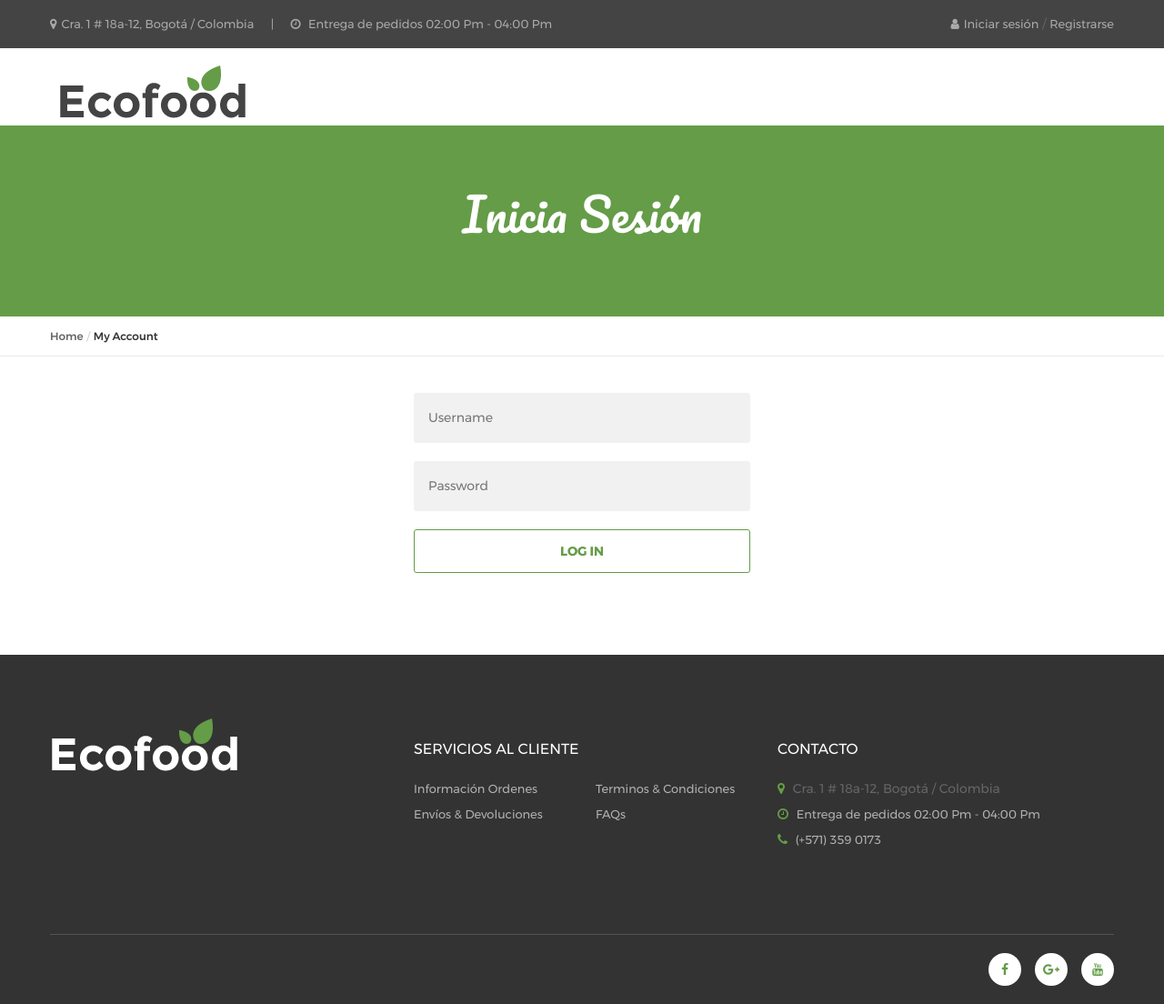
After one commit to jfavilau/MarketPlace, a Django app: page /login/ in a window 1280 px wide. The commit adds this page. Shown: the whole page at 91% size. Run offline with Django 3.2, Linux system fonts and the light colour scheme; parts of the project's set-up code (start-up, migrations or seed data) failed here and were passed over; some libraries are stand-ins or nearby versions.

Commit message:
Login Implemented, Header Modified by User's status

```diff
--- a/gettingstarted/urls.py
+++ b/gettingstarted/urls.py
@@ -42,6 +42,8 @@ urlpatterns = [
     url(r'^updateOrder', hello.views.updateOrder, name='updateOrder'),
     url(r'^oadmin', hello.views.indexOrdersAdmin, name='ordersadmin'),
     url(r'^shoppingCartPersist/', hello.views.shoppingCartPersist, name='shoppingCartPersist'),
+    url(r'^loginLogic/', hello.views.login_logic, name='loginLogic'),
+    url(r'^login/', hello.views.login_view, name='login'),
 ]
 
 # Login and logout views for the browsable API
--- /dev/null
+++ b/hello/templates/login.html
@@ -0,0 +1,163 @@
+<!DOCTYPE html>
+<!--if IE 8html.no-js.lt-ie9(lang='en')
+-->
+<!-- [if gt IE 8] <!-->
+<html class="no-js" lang="en">
+<!-- <![endif]-->
+
+<head>
+    <!--
+    Basic Page Needs
+    ==================================================
+    -->
+    <meta charset="UTF-8">
+    <title>Login - Ecofood html5 templates</title>
+    <meta name="description" content="Ecofood theme tempalte">
+    <meta name="author" content="AuCreative">
+    <meta name="keywords" content="Ecofood theme template">
+    <!--
+    Mobile Specific Metas
+    ==================================================
+    -->
+    <meta name="viewport" content="width=device-width, initial-scale=1">
+    <!--
+    CSS
+    ==================================================
+    -->
+    <link href="../static/fonts/fonts.css" rel="stylesheet">
+    <link href="../static/vendor/font-awesome/css/font-awesome.min.css" rel="stylesheet">
+    <link href="../static/vendor/bootstrap/dist/css/bootstrap.min.css" rel="stylesheet">
+    <link href="../static/vendor/css-hamburgers/dist/hamburgers.min.css" rel="stylesheet">
+    <link href="../static/vendor/malihu-custom-scrollbar-plugin/jquery.mCustomScrollbar.css" rel="stylesheet">
+    <link href="../static/vendor/animate.css/animate.min.css" rel="stylesheet">
+    <link href="../static/css/main.css" rel="stylesheet">
+    <link href="../static/css/switcher.css" rel="stylesheet">
+    <link href="../static/css/colors/green.css" rel="stylesheet" id="colors">
+    <link href="../static/css/retina.css" rel="stylesheet">
+    <!--
+    Favicons
+    ==================================================
+    -->
+    <link rel="shortcut icon" href="../static/favicon.png">
+    <link rel="apple-touch-icon" href="../static/apple-touch-icon.png">
+    <link rel="apple-touch-icon" sizes="72x72" href="a../static/pple-touch-icon-72x72.png">
+    <link rel="apple-touch-icon" sizes="114x114" href="../static/apple-touch-icon-114x114.png">
+    <script src="../static/js/modernizr-custom.js"></script>
+</head>
+
+<body>
+<!-- page load-->
+<div class="page-loader">
+    <div class="loader"></div>
+</div>
+<header>
+    <!-- header-2-->
+    <div class="section dark-background">
+        <div class="container">
+            <div class="header-2">
+                <div class="header-left">
+                    <p>
+                        <i class="fa fa-map-marker"></i>Cra. 1 # 18a-12, Bogotá / Colombia
+                        <span>|</span>
+                        <i class="fa fa-clock-o"></i> Entrega de pedidos 02:00 Pm - 04:00 Pm</p>
+                </div>
+                <div class="header-right">
+                    <div class="header-login">
+                        <a href="{% url 'login' %}">
+                            <i class="fa fa-user"></i>Iniciar sesión</a>
+                        <span>/</span>
+                        <a href="{% url 'regUser' %}">Registrarse</a>
+                    </div>
+                    <!--<span class="divider">|</span>-->
+                </div>
+            </div>
+        </div>
+    </div>
+    <!-- end header-2-->
+</header>
+<nav>
+    <!-- nav-2-->
+    <div class="section white-background" id="js-navbar">
+        <div class="container">
+            <div class="nav-1 nav-2">
+                <button class="hamburger has-animation hamburger--collapse" id="toggle-icon">
+                        <span class="hamburger-box">
+                            <span class="hamburger-inner"></span>
+                        </span>
+                </button>
+                <div class="logo">
+                    <a href="index.html">
+                        <img src="../static/images/icons/ic-logo-01.png" alt="Ecofood"/>
+                    </a>
+                </div>
+
+            </div>
+        </div>
+    </div>
+    <!--end nav-2-->
+</nav>
+<section>
+    <div class="section primary-color-background">
+        <div class="container">
+            <div class="p-t-70 p-b-85">
+                <!-- Heading page-->
+                <div class="heading-page-1">
+                    <h3>Inicia Sesión</h3>
+                </div>
+            </div>
+        </div>
+    </div>
+    <div class="section border-bottom-grey">
+        <div class="container">
+            <div class="breadcrumb-1">
+                <ul>
+                    <li>
+                        <a href="index.html">Home</a>
+                    </li>
+                    <li>
+                        <a href="register.html">My Account</a>
+                    </li>
+                </ul>
+            </div>
+        </div>
+    </div>
+</section>
+<div class="page-content p-t-40 p-b-90">
+    <div class="container">
+        <div class="row">
+            <div class="col-md-4 col-md-push-4">
+                <!--login-1-->
+                <div class="register-1 login-1">
+                    <form class="theme-form">
+                        <input id="username" class="theme-input-text" type="text" placeholder="Username"/>
+                        <input id="password"class="theme-input-text" type="password" placeholder="Password"/>
+                        <!--<div class="theme-checkbox">
+                            <div class="item theme-input-chk">
+                                <input type="checkbox" id="poly" />
+                                <label for="poly"></label>
+                                <span>Remember me</span>
+                            </div>
+                            <div class="item theme-input-chk">
+                                <input type="checkbox" id="email" />
+                                <label for="email"></label>
+                                <span>Forgot your Password</span>
+                            </div>
+                        </div>-->
+                    </form>
+                    <button id="login" class="au-btn au-btn-border au-btn-radius btn-block btn-submit" data-url="{% url 'loginLogic'%}">LOG IN
+                    </button>
+
+                </div>
+
+                <!-- end login-1-->
+            </div>
+        </div>
+        <div id="Error" style="margin-left: 6.5cm;"></div>
+    </div>
+</div>
+{% include "footer.html" %}
+<script src="../static/js/login.js" type="text/javascript"></script>
+
+</body>
+
+</html>
--- a/hello/views.py
+++ b/hello/views.py
@@ -1,6 +1,7 @@
 import json
 from time import strftime, gmtime
 
+from django.contrib.auth import authenticate, login
 from django.core.mail import send_mail
 from django.http import HttpResponse, JsonResponse, HttpResponseRedirect
 
@@ -369,3 +370,20 @@ def shoppingCartPersist(request):
 
         msg = 'Wrong method specified!'
         return JsonResponse({'message': msg, 'authenticated': authenticated})
+
+@csrf_exempt
+def login_logic (request):
+    if request.method == 'POST':
+
+        user = authenticate(username=request.POST.get('username'), password=request.POST.get('password'))
+
+        if user is not None:
+            login(request, user)
+            message = "ok"
+        else:
+            message = "Nombre de usuario o clave incorrecta"
+
+    return JsonResponse({'message': message})
+
+def login_view (request):
+    return render(request, 'login.html')
```
Also changed, not shown: hello/static/js/login.js (added, +40 -0 lines), hello/templates/header.html (+13 -4 lines).
